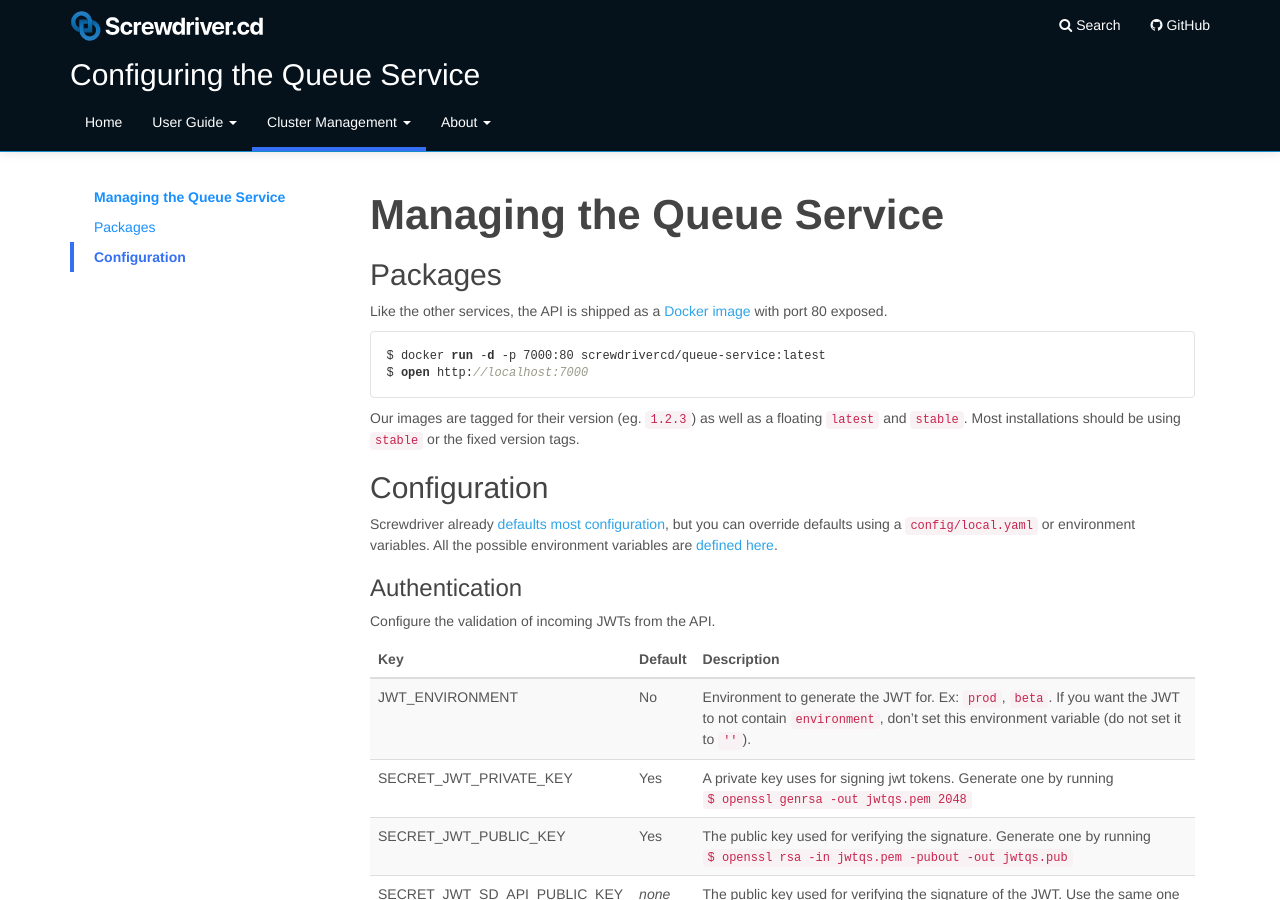
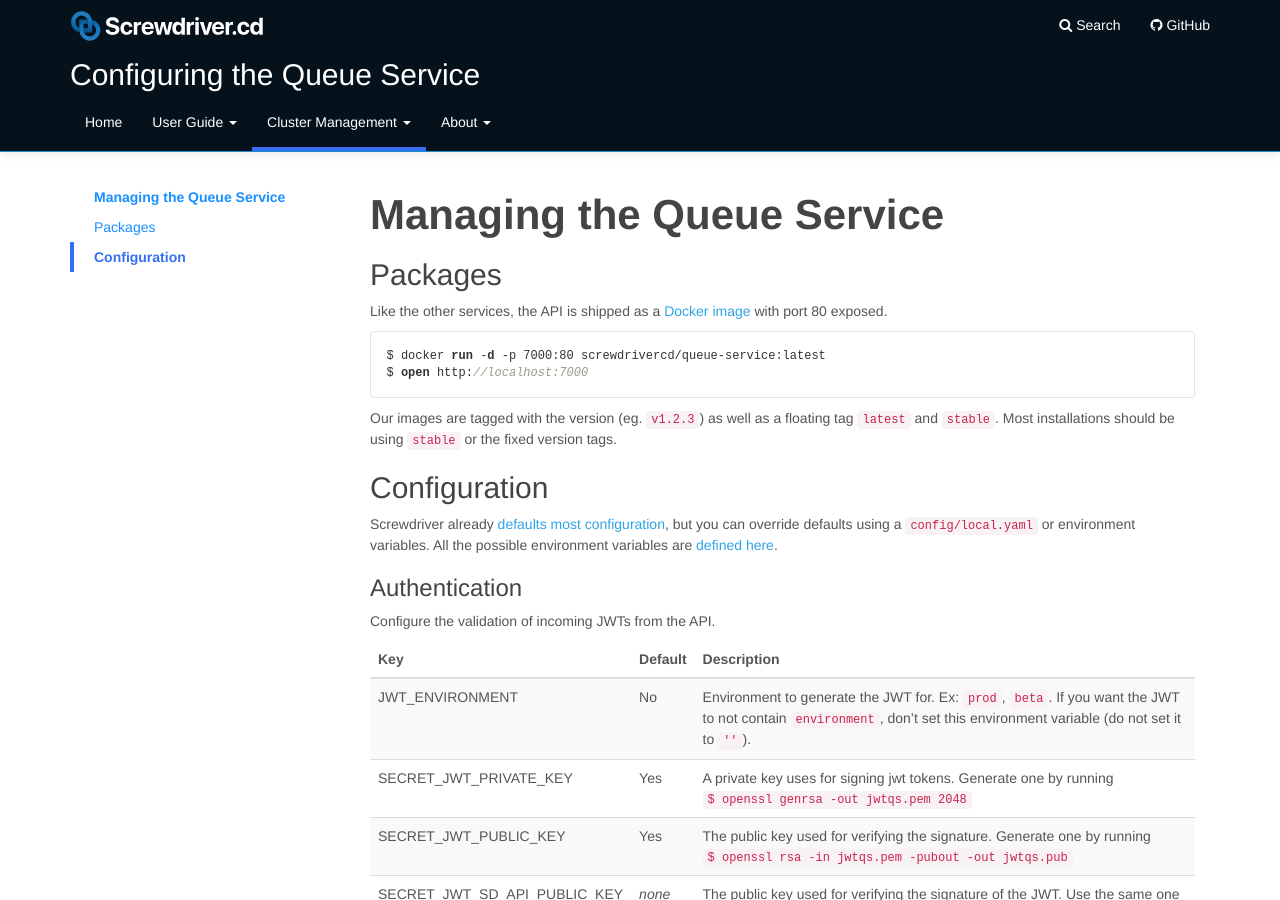
Before and after one commit to screwdriver-cd/guide, a Jekyll site: the page built from docs/cluster-management/configure-queue-service.md, in a window 1280 px wide and 900 px high. Built offline with Jekyll 4.4.1, drawn with Linux system fonts in a browser that asks for light colours.

Commit message:
Update docs/cluster-management/configure-queue-service.md
Co-Authored-By: Tiffany K <tiffanykyi@gmail.com>

````diff
--- a/docs/cluster-management/configure-queue-service.md
+++ b/docs/cluster-management/configure-queue-service.md
@@ -23,7 +23,7 @@ $ docker run -d -p 7000:80 screwdrivercd/queue-service:latest
 $ open http://localhost:7000
 ```
 
-Our images are tagged for their version (eg. `1.2.3`) as well as a floating `latest` and `stable`. Most installations should be using `stable` or the fixed version tags.
+Our images are tagged with the version (eg. `v1.2.3`) as well as a floating tag `latest` and `stable`. Most installations should be using `stable` or the fixed version tags.
 
 ## Configuration
 
````
